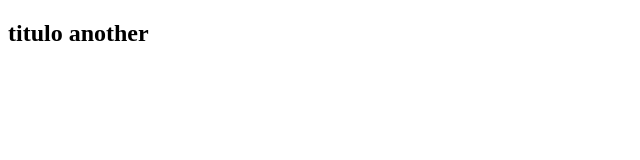
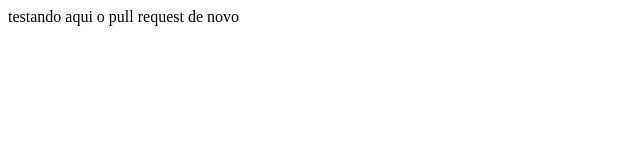
Before and after one commit to Romulo-us-br/Git-1, a plain HTML site: page another.html in a window 1280 px wide. Shown: the whole page, without its empty margins (0-640 px from the left). Drawn offline with Linux system fonts and the light colour scheme.

Commit message:
testando request de novo

```diff
--- a/another.html
+++ b/another.html
@@ -6,9 +6,7 @@
   <meta name="viewport" content="width=device-width, initial-scale=1.0">
   <title>Document</title>
 </head>
-<h2>
-  titulo another
-</h2>
+testando aqui o pull request de novo
 
 <body>
 
```
